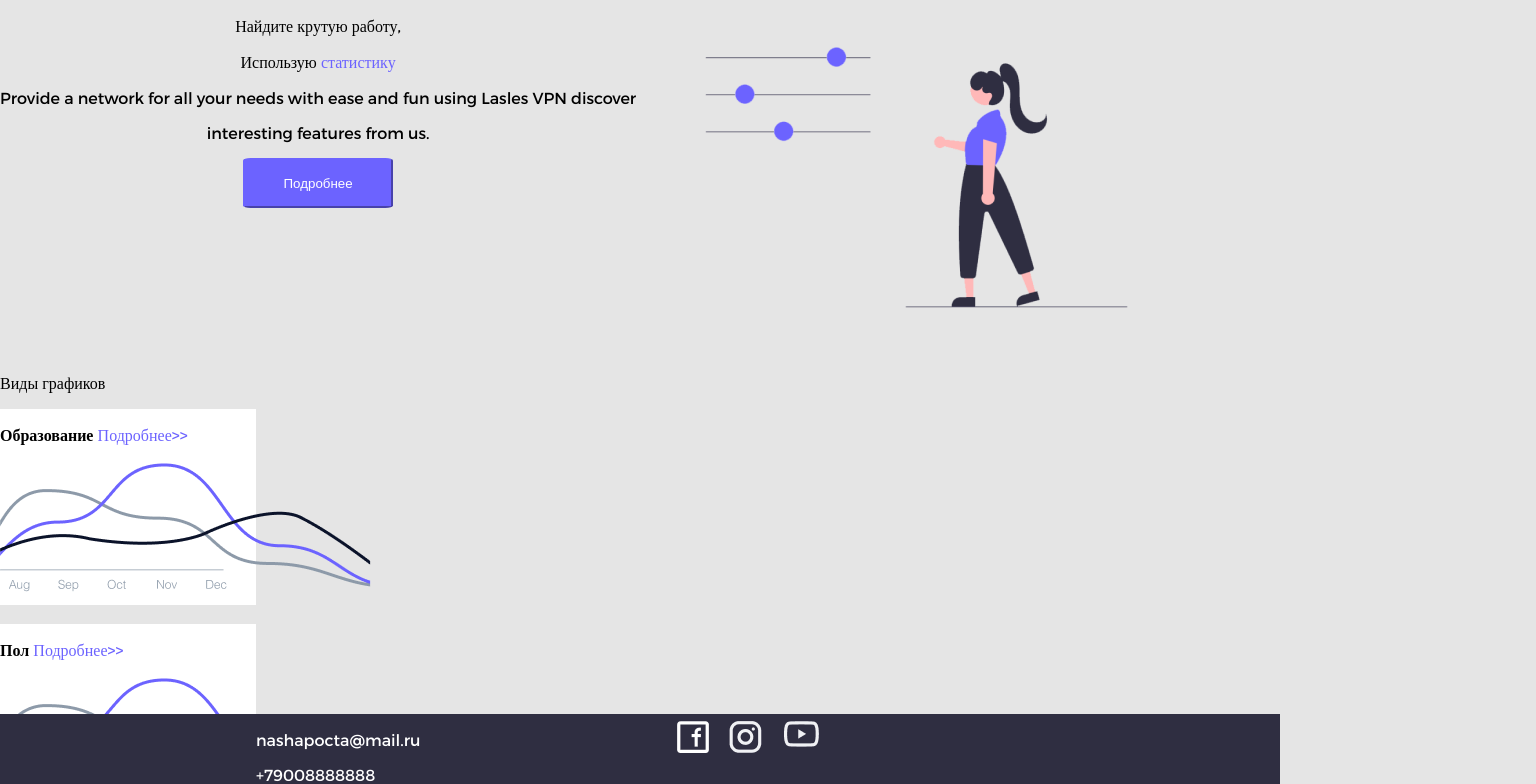
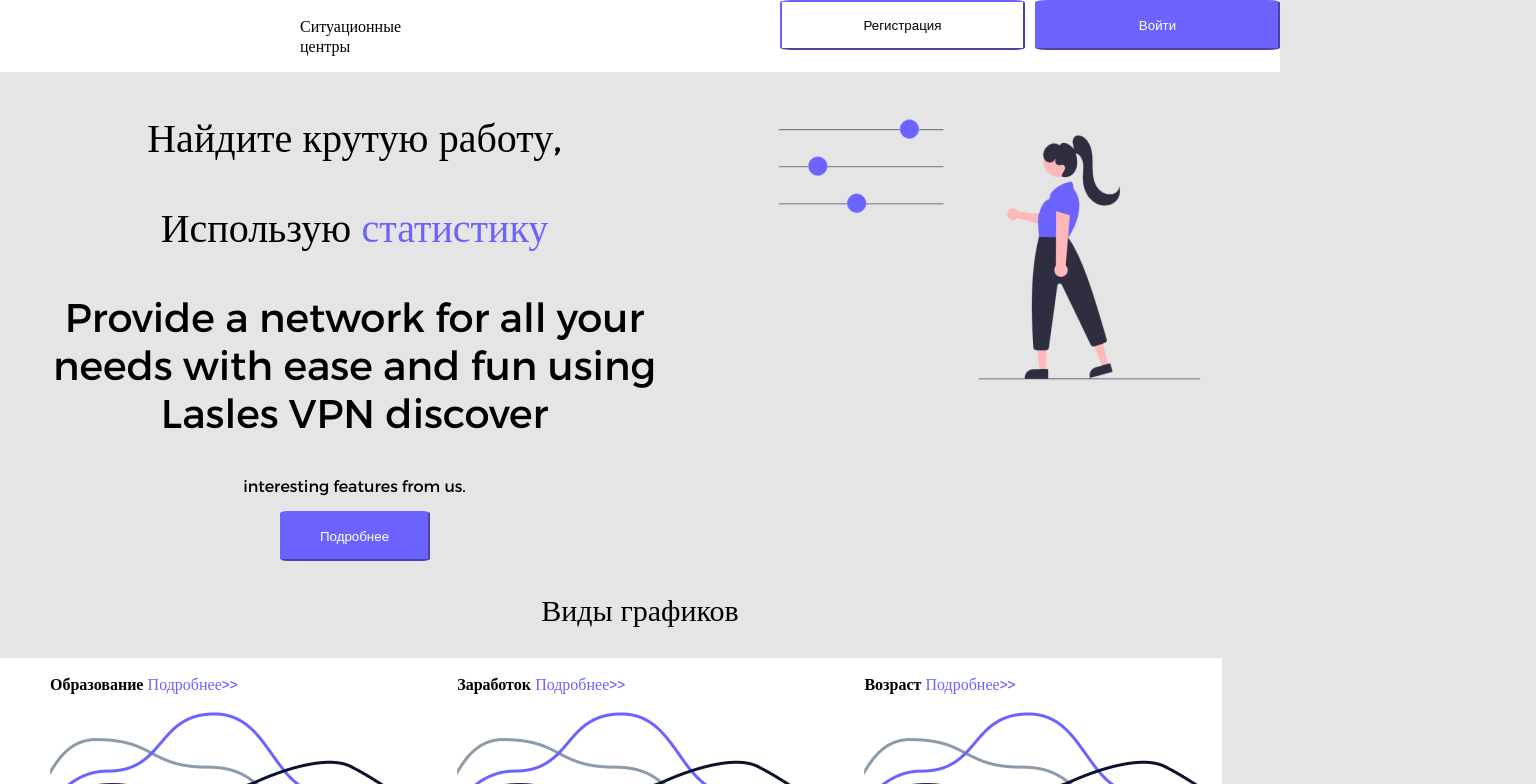
Before and after one commit to nagayev/kadry-frontend, a Next.js app: page / in a window 1280 px wide. Shown: the top 784 px of the page, 1536 px wide, since content can reach past the window. Built offline with nearby package versions, Linux system fonts and the light colour scheme.

Commit message:
Add normal links and index

```diff
--- a/src/ui/Charts.tsx
+++ b/src/ui/Charts.tsx
@@ -18,20 +18,23 @@ function Chart(props: ChartData) {
 
 function Charts() {
   //const style = getCurrentTheme("main/charts");
-  const topHeaders = ["Образование"]; //["Образование", "Заработок", "Возраст"];
+  const topHeaders = ["Образование", "Заработок", "Возраст"];
   let topCharts = topHeaders.map((v, i) => {
     return <Chart header={v} key={i} />;
   });
-  const bottomHeaders = ["Пол"]; //["Пол", "График", "Квалифицикация"];
+  const bottomHeaders = ["Пол", "График", "Квалифицикация"];
   let bottomCharts = bottomHeaders.map((v, i) => {
     return <Chart header={v} key={i} />;
   });
   return (
     <>
-      <p>Виды графиков</p>
-      <div style={{ display: "inline" }}>{topCharts}</div>
-      <br />
-      <div style={{ display: "inline" }}>{bottomCharts}</div>
+      <p style={{ textAlign: "center", fontWeight: 500, fontSize: "30px" }}>
+        Виды графиков
+      </p>
+      <div style={{ display: "block" }}>
+        <div style={{ display: "inline-flex", width: "120%" }}>{topCharts}</div>
+        <div style={{ display: "inline-flex" }}>{bottomCharts}</div>
+      </div>
     </>
   );
 }
--- a/src/ui/Footer.tsx
+++ b/src/ui/Footer.tsx
@@ -19,10 +19,11 @@ function CopyRight() {
     </div>
   );
 }
-function Footer() {
+function Footer(props) {
   const style = getCurrentTheme("main/footer");
+  const css = props.noFixed ? style.footerNoFixed : style.footer;
   return (
-    <div style={style.footer}>
+    <div style={css}>
       <CopyRight />
       <SocialNetworks />
     </div>
--- a/src/ui/MainLeft.tsx
+++ b/src/ui/MainLeft.tsx
@@ -3,13 +3,14 @@ import { getCurrentTheme } from "./utils";
 
 function MainLeft() {
   const style = getCurrentTheme("main/top");
+  const large = { fontSize: "40px" };
   return (
     <div>
-      <p>Найдите крутую работу, </p>
-      <p>
+      <p style={large}>Найдите крутую работу, </p>
+      <p style={large}>
         Использую <span style={style.statistics}>статистику</span>
       </p>
-      <p>
+      <p style={large}>
         Provide a network for all your needs with ease and fun using Lasles VPN
         discover
       </p>
--- /dev/null
+++ b/src/ui/MainTop.tsx
@@ -0,0 +1,55 @@
+import React from "react";
+import Link from "next/link";
+
+import { getCurrentTheme } from "./utils";
+const purpleColor = "#6C63FF";
+let active = {
+  color: "white",
+  backgroundColor: purpleColor,
+  borderRadius: "5%",
+  borderColor: purpleColor,
+  width: "245px", //150px
+  height: "50px",
+  marginLeft: "10px",
+};
+let passive = {
+  color: "black",
+  backgroundColor: "white",
+  borderRadius: "5%",
+  borderColor: purpleColor,
+  width: "245px", //150px
+  height: "50px",
+  marginLeft: "10px",
+};
+function ActiveButton(props) {
+  return <button style={active}>{props.text}</button>;
+}
+function PassiveButton(props) {
+  return <button style={passive}>{props.text}</button>;
+}
+
+function MainTop() {
+  //<PassiveButton text="Регистрация" />
+  const style = getCurrentTheme("loginPage");
+  return (
+    <>
+      <div style={style.loginTop}>
+        <div>
+          <p style={{ padding: "0 300px" }}>Ситуационные центры</p>
+        </div>
+        <div style={{ width: "40%" }}>&nbsp;</div>
+        <Link href="/reg">
+          <div>
+            <PassiveButton text="Регистрация" />
+          </div>
+        </Link>
+        <Link href="/login">
+          <div>
+            <ActiveButton text="Войти" />
+          </div>
+        </Link>
+      </div>
+    </>
+  );
+}
+export default MainTop;
--- a/src/ui/PageContentsForIndex.tsx
+++ b/src/ui/PageContentsForIndex.tsx
@@ -1,6 +1,7 @@
 import { NextPage } from "next";
 import React from "react";
 //import { getCurrentTheme } from "./utils";
+import MainTop from "./MainTop";
 import MainLeft from "./MainLeft";
 import MainRight from "./MainRight";
 import Charts from "./Charts";
@@ -10,13 +11,14 @@ const PageContentsForIndex: NextPage = () => {
   //const style = getCurrentTheme();
   return (
     <>
+      <MainTop />
       <div style={{ display: "inline-flex", textAlign: "center" }}>
         <MainLeft />
         <MainRight />
       </div>
       <Charts />
       <br />
-      <Footer />
+      <Footer noFixed={true} />
     </>
   );
 };
--- a/src/ui/StatButtons.tsx
+++ b/src/ui/StatButtons.tsx
@@ -20,12 +20,6 @@ let passive = {
 };
 
 function ActiveButton(props) {
-  /*if (!props.active) {
-    const copy = Object.assign({}, button);
-    copy.backgroundColor = "white";
-    copy.color = "black";
-    setStyle(copy);
-  }*/
   return <button style={active}>{props.text}</button>;
 }
 function PassiveButton(props) {
--- a/src/ui/dark.ts
+++ b/src/ui/dark.ts
@@ -10,6 +10,7 @@ const chart: CSSProperties = {
   backgroundColor: "white",
   color: "black",
   width: "20%",
+  padding: "0 50px", //TODO: new
 };
 const chartHeader: CSSProperties = {
   fontWeight: 600,
@@ -32,16 +33,21 @@ const moreDetailsButton: CSSProperties = {
 const statistics: CSSProperties = {
   color: purpleColor,
 };
+//footer
 const footer: CSSProperties = {
-  //position: "absolute",
   position: "fixed",
   width: "100%",
   display: "inline-flex",
   background: "#2F2E41",
   bottom: "0",
   color: "white",
-
-  //paddingTop: "50vh",
+};
+const footerNoFixed: CSSProperties = {
+  width: "100%",
+  display: "inline-flex",
+  background: "#2F2E41",
+  bottom: "0",
+  color: "white",
 };
 const button: CSSProperties = {
   color: "white",
@@ -86,7 +92,7 @@ const selectParams: CSSProperties = {
 const dark = {
   top: { statistics, moreDetailsButton },
   charts: { chart, chartHeader, moreDetails },
-  footer: { footer },
+  footer: { footer, footerNoFixed },
   all: { input, button },
   loginPage: { loginTop, a, loginMain }, //and reg page too
   stats: { analitic, selectParams },
```
Also changed, not shown: src/ui/SelectParams.tsx (+50 -5 lines), src/ui/StatCharts.tsx (+12 -13 lines), src/ui/StatsPage.tsx (+2 -31 lines).
